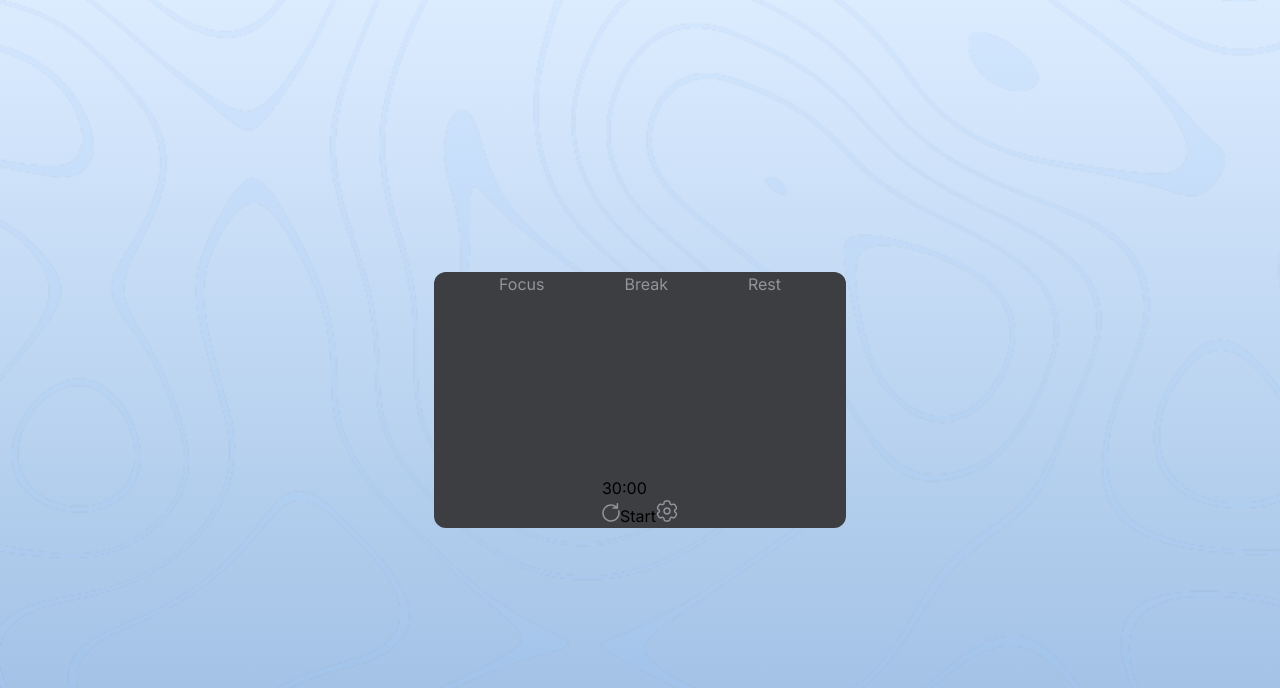
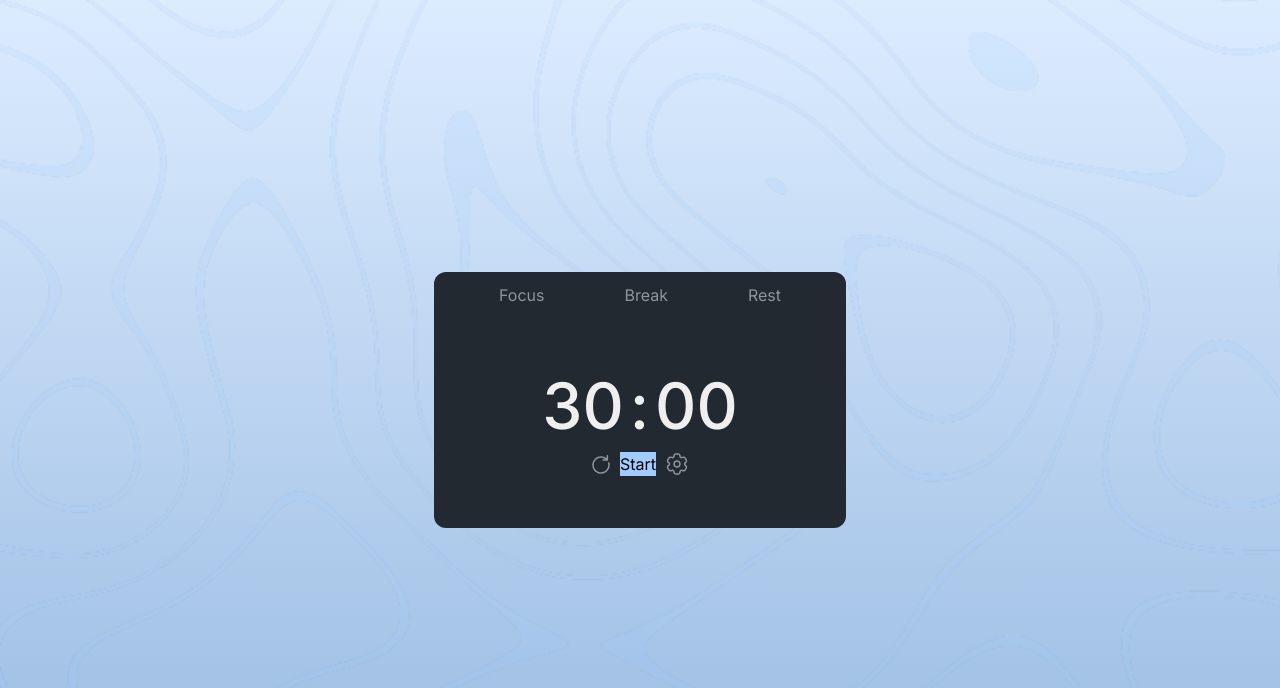
Before and after one commit to jotadagostin/pomodoroTimer, a React (Vite) app in the folder pomodoro/: page / in a window 1280 px wide. Shown: the top 688 px of the page. Built offline with nearby package versions, Linux system fonts and the light colour scheme.

Commit message:
setting button

```diff
--- a/pomodoro/src/index.css
+++ b/pomodoro/src/index.css
@@ -6,7 +6,7 @@
   box-sizing: border-box;
 }
 
-@theme {
+:root {
   /* fonts:  */
   --default-font-family: "Inter", sans-serif;
 
@@ -32,7 +32,7 @@
   --border-subtitle: #3d3e42;
 
   /* color: text(light): */
-  --text-primary: #e39685;
+  --text-primary-light: #e39685;
   --text-default: #efefef;
   --text-hint: #919498;
   --text-default-inverse: #232931;
@@ -71,3 +71,14 @@ body {
 button {
   cursor: pointer;
 }
+
+span {
+  font-family: var(--default-font-family);
+  font-style: normal;
+  font-weight: 500;
+  font-size: 64px;
+  line-height: 77px;
+  color: var(--text-default);
+  display: flex;
+  padding: 3px;
+}
--- a/pomodoro/src/pages/Pomorodo.tsx
+++ b/pomodoro/src/pages/Pomorodo.tsx
@@ -3,13 +3,13 @@ import configSvg from "../assets/configs.svg";
 
 export function Pomodoro() {
   return (
-    <div className=" bg-[var(--bg-paper)] flex flex-col justify-center items-center w-[412px] h-[256px] rounded-xl">
-      <header className="w-full h-full flex flex-col items-center">
+    <div className=" bg-[var(--text-default-inverse)] flex flex-col justify-between items-center w-[412px] h-[256px] rounded-xl">
+      <header className="w-[412px] h-[45px]   flex flex-col items-center justify-center">
         <nav className="flex gap-20">
           <button className=" text-[var(--text-hint)] hover:border-b-2 hover:border-[var(--text-default)]">
             Focus
           </button>
-          <button className=" text-[var(--text-hint)] hover: hover:border-b-2 hover:border-[var(--text-default)] ">
+          <button className=" text-[var(--text-hint)] hover: hover:border-b-2  hover:border-[var(--text-default)] ">
             Break
           </button>
           <button className=" text-[var(--text-hint)] hover: hover:border-b-2 hover:border-[var(--text-default)]">
@@ -17,17 +17,17 @@ export function Pomodoro() {
           </button>
         </nav>
       </header>
-      <main className="p-6">
-        <div>
+      <main className="w-[412px] h-[205px] flex flex-col justify-center items-center">
+        <div className="w-[186px] h-[77px] flex  justify-center items-center">
           <span>30</span>
           <span>:</span>
           <span>00</span>
         </div>
-        <div>
+        <div className="w-[192px] h-[40px] flex justify-center items-center gap-2.5">
           <button>
             <img src={restartSvg} alt="" />
           </button>
-          <button>Start</button>
+          <button className="bg-[var(--text-primary)]">Start</button>
           <button>
             <img src={configSvg} alt="" />
           </button>
```
